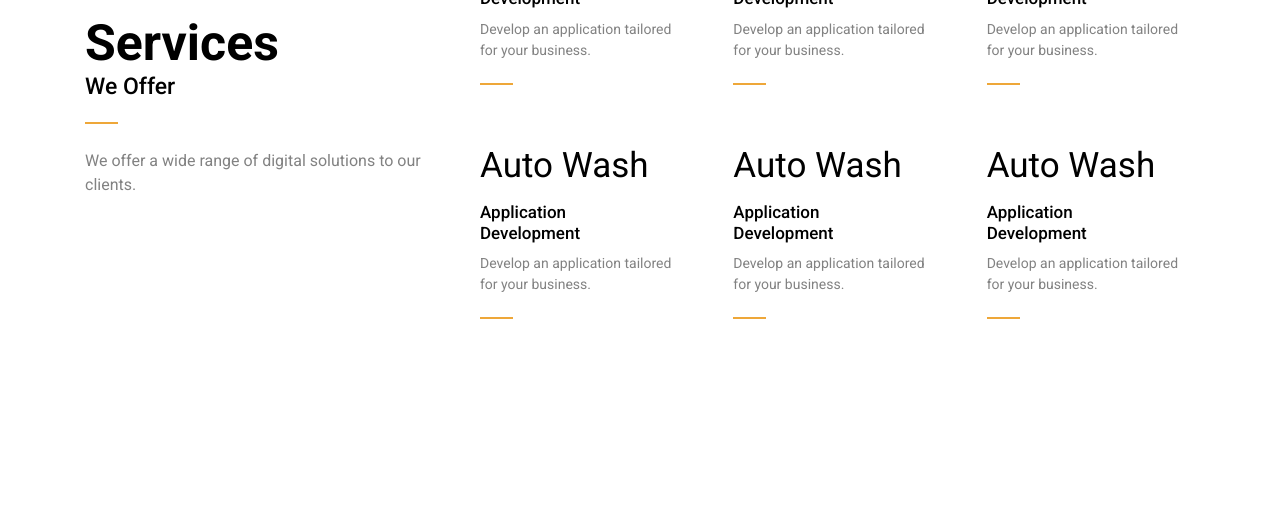
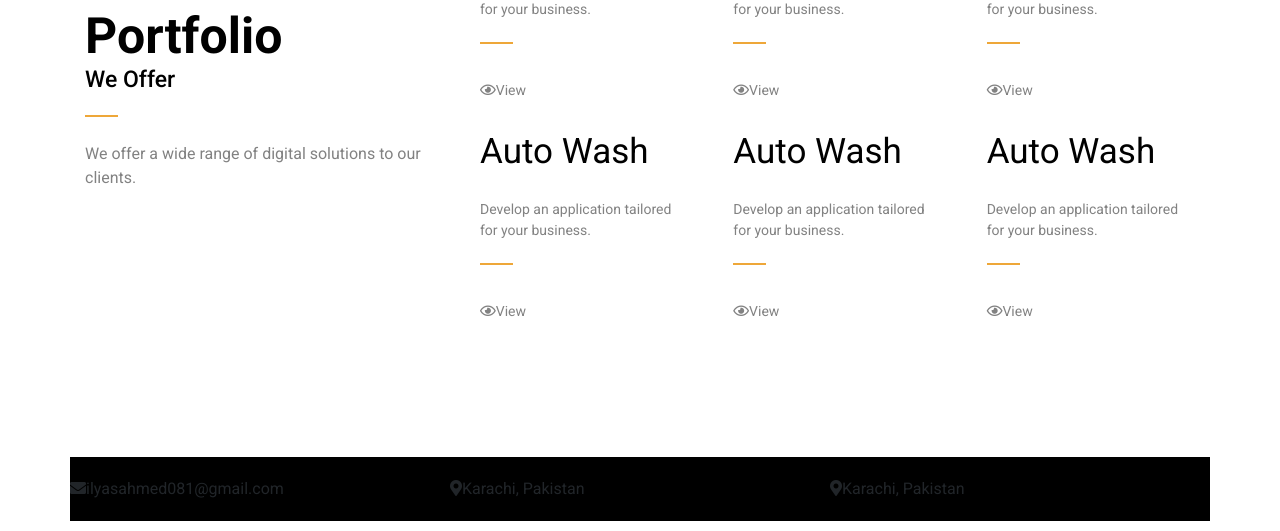
Before and after one commit to ilyasahmedshaikh/My-Portfolio-Web, a plain HTML site: page index.html in a window 1280 px wide. Shown: the part 870-1401 px from the top of the page. Before the commit the page ends 1344 px from the top, so only its background shows below. Drawn offline with Linux system fonts and the light colour scheme.

Commit message:
contact text align done

```diff
--- a/css/style.css
+++ b/css/style.css
@@ -228,6 +228,7 @@ h1, h2, h3, h4, h5, h6, p, ul {
 .portfolio .port-left h1
 {
     margin-bottom: 0px;
+    text-decoration: none;
     font-size: 50px;
     color: black;
 }
@@ -236,6 +237,7 @@ h1, h2, h3, h4, h5, h6, p, ul {
 {
     margin-bottom: 0px;
     font-size: 23px;
+    text-decoration: none;
     color: black;
 }
 
@@ -262,6 +264,7 @@ h1, h2, h3, h4, h5, h6, p, ul {
 {
     font-size: 35px;
     color: black;
+    text-decoration: none;
     padding-left: 15px;
 }
 
@@ -269,6 +272,7 @@ h1, h2, h3, h4, h5, h6, p, ul {
 {
     font-size: 17px;
     color: black;
+    text-decoration: none;
     margin-bottom: 0px;
 }
 
@@ -285,13 +289,28 @@ h1, h2, h3, h4, h5, h6, p, ul {
     height: 2px;
     background: #eea739;
     left: 20px;
-    margin-bottom: 30px;
+    margin-bottom: 26px;
     margin-top: 22px;
 }
 
 .portfolio .inner .content
 {
     padding: 0 15px 15px 15px;
+}
+
+.portfolio .inner .button
+{
+
+}
+
+.portfolio .inner .button p
+{
+
+}
+
+.portfolio .inner .button i
+{
+
 }
 
 .portfolio .inner:hover
@@ -317,8 +336,26 @@ h1, h2, h3, h4, h5, h6, p, ul {
     top: 25%;
 }
 
+.contact
+{
+    padding: 10px 0 10px 0;
+}
 
+.contact .cont
+{
+    padding: 20px 0 20px 0;
+    background-color: black;
+}
 
+.contact .cont p
+{
+
+}
+
+.contact .cont i
+{
+
+}
 
 
 
--- a/index.html
+++ b/index.html
@@ -140,7 +140,7 @@
                     <div class="row">
                         <div class="col-lg-4 col-md-4 col-sm-4">
                             <div class="port-left">
-                                <h1><b>Services</b></h1>
+                                <h1><b>Portfolio</b></h1>
                                 <h2>We Offer</h2>
 
                                 <div class="line">
@@ -161,10 +161,13 @@
                                                     <span>Auto Wash</span>
                                                 </div>
                                                 <div class="content">
-                                                    <h3>Application <br> Development</h3>
                                                     <p>Develop an application tailored for your business.</p>
 
                                                     <div class="line">
+                                                    </div>
+
+                                                    <div class="button">
+                                                        <p><i class="far fa-eye"></i>View</p>
                                                     </div>
                                                 </div>
                                             </div>
@@ -178,10 +181,13 @@
                                                     <span>Auto Wash</span>
                                                 </div>
                                                 <div class="content">
-                                                    <h3>Application <br> Development</h3>
                                                     <p>Develop an application tailored for your business.</p>
 
                                                     <div class="line">
+                                                    </div>
+
+                                                    <div class="button">
+                                                        <p><i class="far fa-eye"></i>View</p>
                                                     </div>
                                                 </div>
                                             </div>
@@ -195,10 +201,13 @@
                                                     <span>Auto Wash</span>
                                                 </div>
                                                 <div class="content">
-                                                    <h3>Application <br> Development</h3>
                                                     <p>Develop an application tailored for your business.</p>
 
                                                     <div class="line">
+                                                    </div>
+
+                                                    <div class="button">
+                                                        <p><i class="far fa-eye"></i>View</p>
                                                     </div>
                                                 </div>
                                             </div>
@@ -212,10 +221,13 @@
                                                     <span>Auto Wash</span>
                                                 </div>
                                                 <div class="content">
-                                                    <h3>Application <br> Development</h3>
                                                     <p>Develop an application tailored for your business.</p>
 
                                                     <div class="line">
+                                                    </div>
+
+                                                    <div class="button">
+                                                        <p><i class="far fa-eye"></i>View</p>
                                                     </div>
                                                 </div>
                                             </div>
@@ -229,10 +241,13 @@
                                                     <span>Auto Wash</span>
                                                 </div>
                                                 <div class="content">
-                                                    <h3>Application <br> Development</h3>
                                                     <p>Develop an application tailored for your business.</p>
 
                                                     <div class="line">
+                                                    </div>
+
+                                                    <div class="button">
+                                                        <p><i class="far fa-eye"></i>View</p>
                                                     </div>
                                                 </div>
                                             </div>
@@ -246,10 +261,13 @@
                                                     <span>Auto Wash</span>
                                                 </div>
                                                 <div class="content">
-                                                    <h3>Application <br> Development</h3>
                                                     <p>Develop an application tailored for your business.</p>
 
                                                     <div class="line">
+                                                    </div>
+
+                                                    <div class="button">
+                                                        <p><i class="far fa-eye"></i>View</p>
                                                     </div>
                                                 </div>
                                             </div>
@@ -265,7 +283,24 @@
     </div>
     <!-- portfolio section end -->
 
+    <div class="contact">
+        <div class="container">
+            <div class="row">
 
+                <div class="col-md-4 cont">
+                    <p><i class="fas fa-envelope"></i>ilyasahmed081@gmail.com</p>
+                </div>
+
+                <div class="col-md-4 cont">
+                    <p><i class="fas fa-map-marker-alt"></i>Karachi, Pakistan</p>
+                </div>
+
+                <div class="col-md-4 cont">
+                    <p><i class="fas fa-map-marker-alt"></i>Karachi, Pakistan</p>
+                </div>
+            </div>
+        </div>
+    </div>
 
 
 
```
